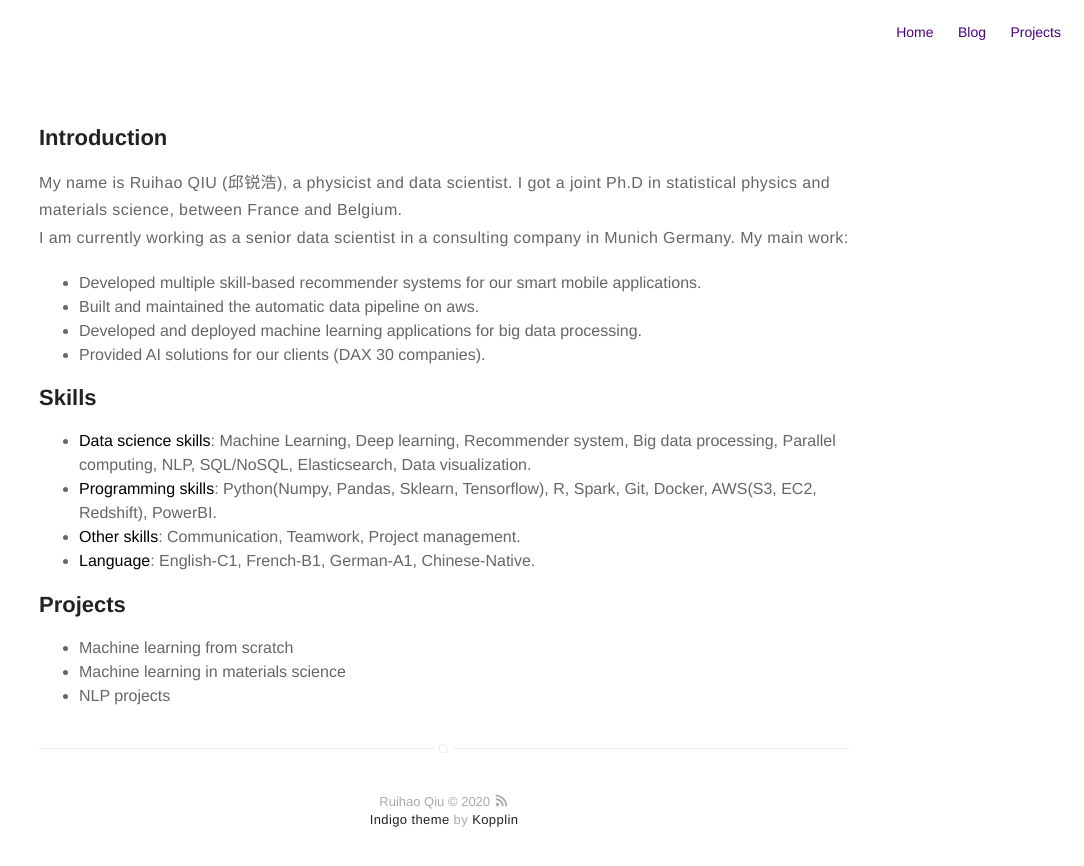
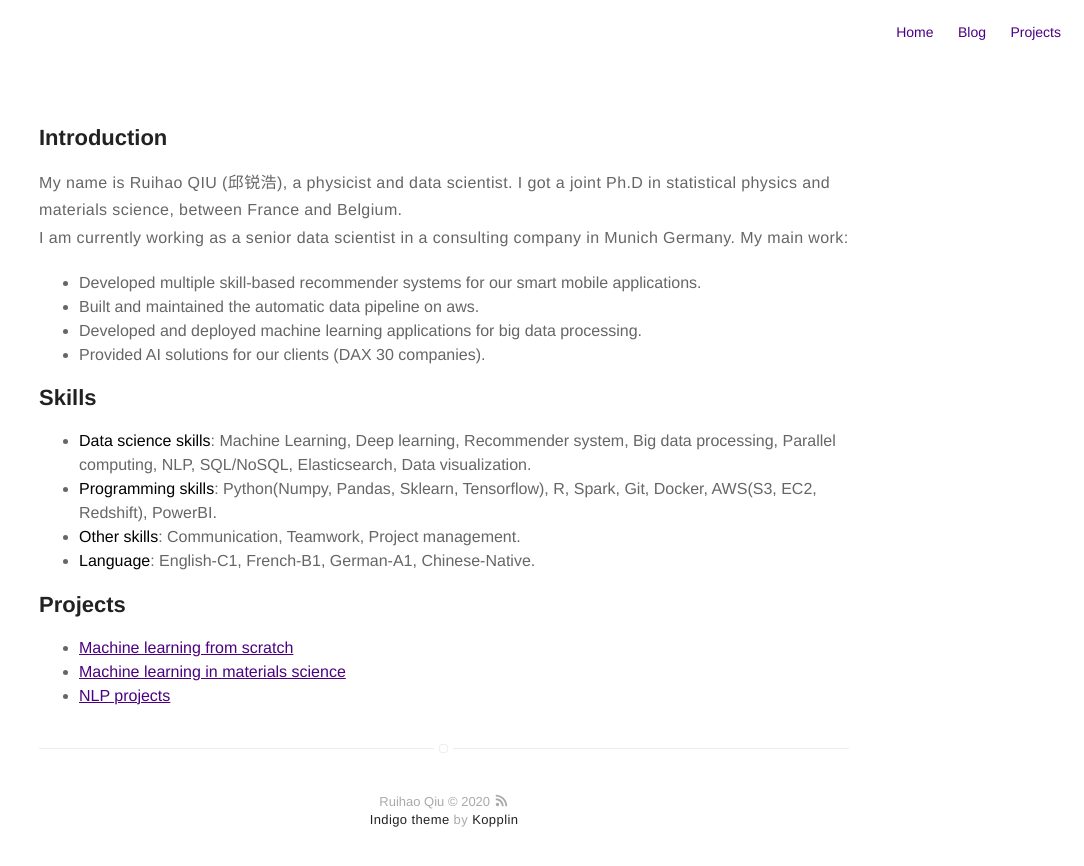
Before and after one commit to RuihaoQiu/RuihaoQiu.github.io, a Jekyll site: the page built from about.md, in a window 1280 px wide. Shown: the top 866 px of the page, without its empty margins (196-1280 px from the left). Built offline with Jekyll 4.4.1, drawn with Linux system fonts in a browser that asks for light colours.

```diff
--- a/about.md
+++ b/about.md
@@ -3,7 +3,7 @@ title: About
 layout: page
 ---
 
-<h2>Introduction</h2>
+## Introduction
 
 My name is Ruihao QIU (邱锐浩), a physicist and data scientist.
 I got a joint Ph.D in statistical physics and materials science, between France and Belgium.
@@ -14,15 +14,15 @@ I am currently working as a senior data scientist in a consulting company in Mun
 - Developed and deployed machine learning applications for big data processing.
 - Provided AI solutions for our clients (DAX 30 companies).
 
-<h2>Skills</h2>
+## Skills
 
 - **Data science skills**: Machine Learning, Deep learning, Recommender system, Big data processing, Parallel computing, NLP, SQL/NoSQL, Elasticsearch, Data visualization.
 - **Programming skills**: Python(Numpy, Pandas, Sklearn, Tensorflow), R, Spark, Git, Docker, AWS(S3, EC2, Redshift), PowerBI.
 - **Other skills**: Communication, Teamwork, Project management.
 - **Language**: English-C1, French-B1, German-A1, Chinese-Native.
 
-<h2>Projects</h2>
+## Projects
 
-- Machine learning from scratch
-- Machine learning in materials science
-- NLP projects
+- [Machine learning from scratch](https://github.com/RuihaoQiu/Algorithms)
+- [Machine learning in materials science](https://github.com/RuihaoQiu/Machine-learning-on-materials-research)
+- [NLP projects](https://github.com/RuihaoQiu/NLP-projects)
```
